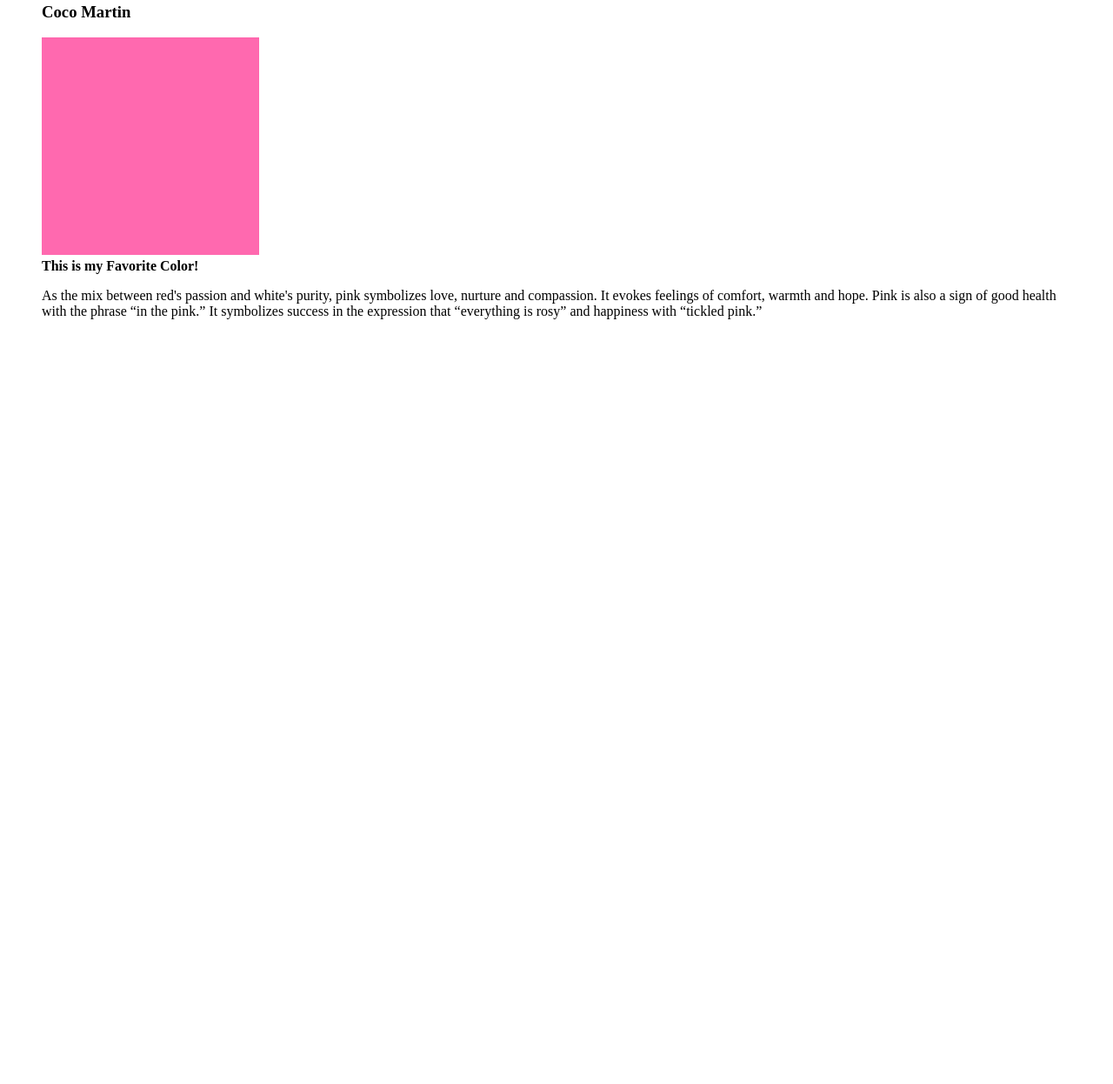
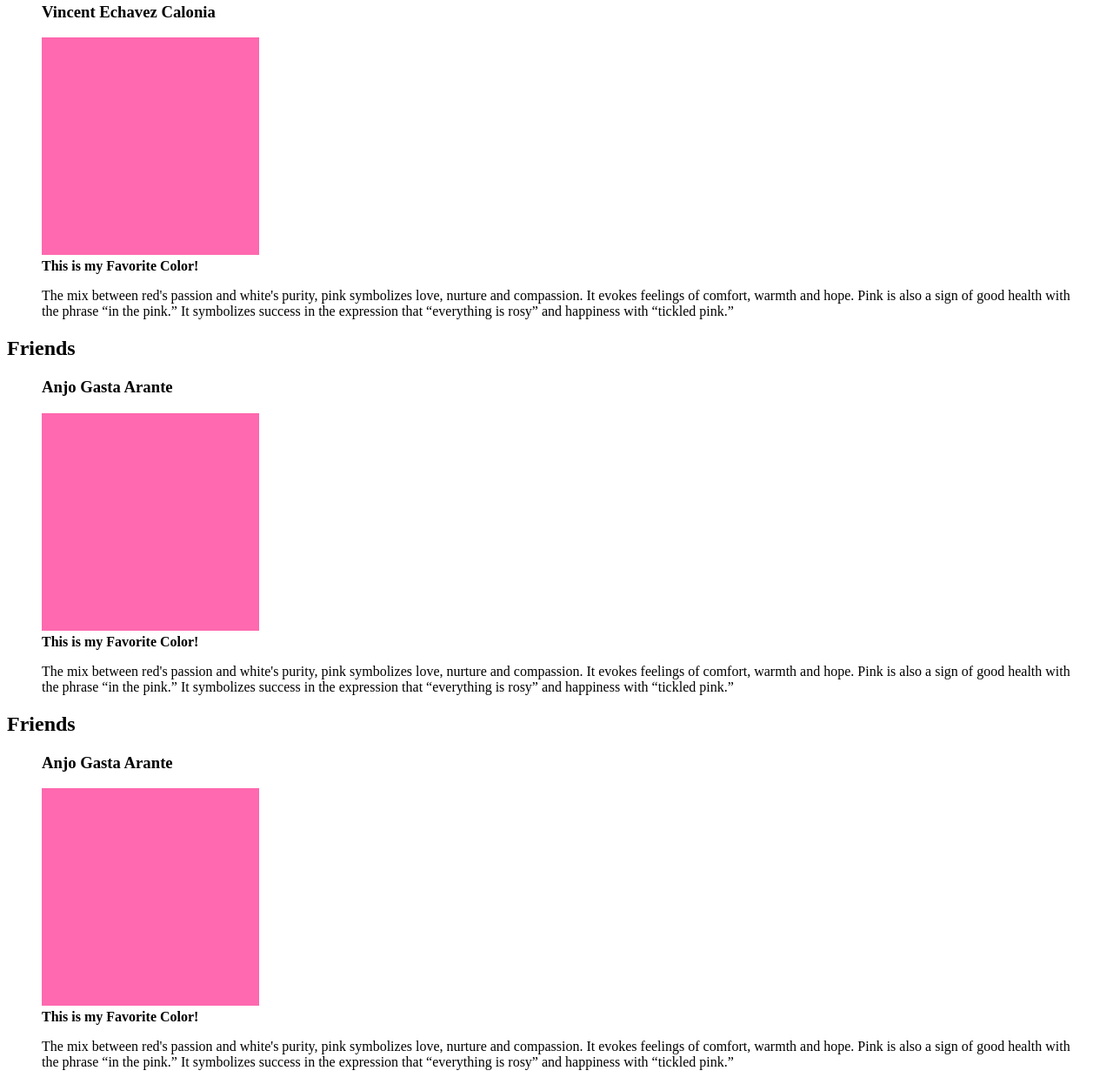
Before and after one commit to GodwinBongcac/htmlsemanticBongcac, a plain HTML site: page Bongcac WebPage.html in a window 1280 px wide. Shown: the part 6259-7505 px from the top of the page at 87% size. Before the commit the page ends 6642 px from the top, so only its background shows below. Drawn offline with Linux system fonts and the light colour scheme.

Commit message:
summary 4

```diff
--- a/Bongcac WebPage.html
+++ b/Bongcac WebPage.html
@@ -228,17 +228,46 @@ In the world I created for my family, laughter echoed through the great outdoors
               <h2>Friends</h2>
 
               <figure>
-                  <h3>Coco Martin</h3>
+                  <h3>Vincent Echavez Calonia</h3>
                   <img src="Images/Favorites/Color Pink.png" alt="Favorite Color, PINK" height="250">
                   <figcaption style="font-weight: bold;">
                       This is my Favorite Color!
                   </figcaption>
                   <p>
-                      As the mix between red's passion and white's purity, pink symbolizes love, nurture and compassion. It evokes feelings of comfort, warmth and hope. Pink is also a sign of good health with the phrase “in the pink.” It symbolizes success in the expression that “everything is rosy” and happiness with “tickled pink.” <br>
+                       The mix between red's passion and white's purity, pink symbolizes love, nurture and compassion. It evokes feelings of comfort, warmth and hope. Pink is also a sign of good health with the phrase “in the pink.” It symbolizes success in the expression that “everything is rosy” and happiness with “tickled pink.” <br>
                   </p>
               </figure>
             </section>
 
+            <section>
+                <h2>Friends</h2>
+
+                <figure>
+                    <h3>Anjo Gasta Arante</h3>
+                    <img src="Images/Favorites/Color Pink.png" alt="Favorite Color, PINK" height="250">
+                    <figcaption style="font-weight: bold;">
+                        This is my Favorite Color!
+                    </figcaption>
+                    <p>
+                         The mix between red's passion and white's purity, pink symbolizes love, nurture and compassion. It evokes feelings of comfort, warmth and hope. Pink is also a sign of good health with the phrase “in the pink.” It symbolizes success in the expression that “everything is rosy” and happiness with “tickled pink.” <br>
+                    </p>
+                </figure>
+              </section>
+
+              <section>
+                <h2>Friends</h2>
+
+                <figure>
+                    <h3>Anjo Gasta Arante</h3>
+                    <img src="Images/Favorites/Color Pink.png" alt="Favorite Color, PINK" height="250">
+                    <figcaption style="font-weight: bold;">
+                        This is my Favorite Color!
+                    </figcaption>
+                    <p>
+                         The mix between red's passion and white's purity, pink symbolizes love, nurture and compassion. It evokes feelings of comfort, warmth and hope. Pink is also a sign of good health with the phrase “in the pink.” It symbolizes success in the expression that “everything is rosy” and happiness with “tickled pink.” <br>
+                    </p>
+                </figure>
+              </section>
 
 
         </article>
```
Also changed, not shown: Images/Friend/Anjo.jpg (added), Images/Friend/Vincent.jpg (added).
